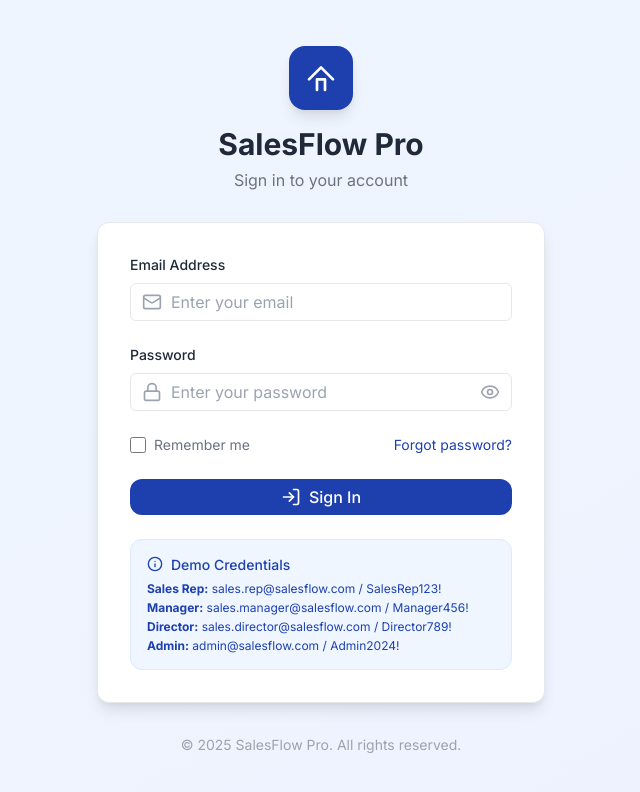
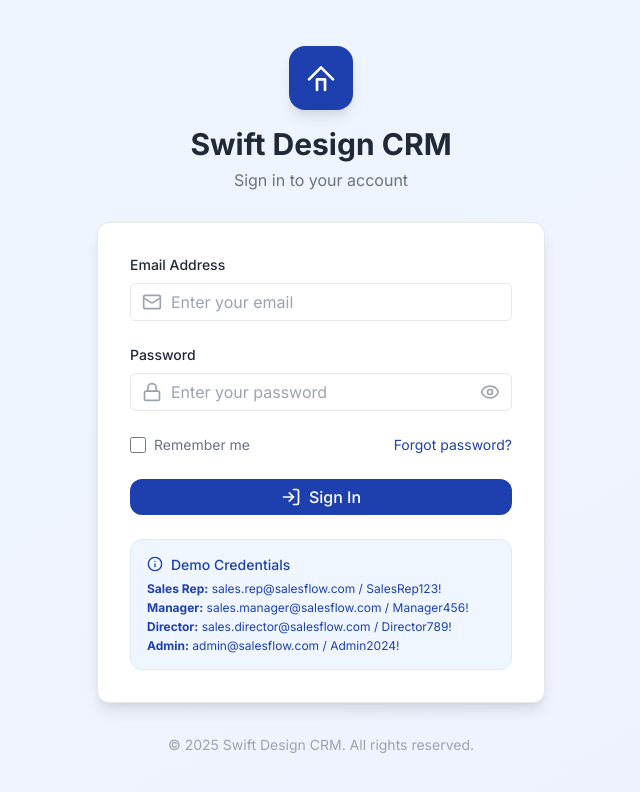
Before and after one commit to CTSham/CRM-Site, a React (Vite) app: page / in a window 1280 px wide. Shown: the top 792 px of the page, without its empty margins (319-959 px from the left). Built offline with nearby package versions, Linux system fonts and the light colour scheme.

Commit message:
Updated files

```diff
--- a/src/pages/activity-timeline/index.jsx
+++ b/src/pages/activity-timeline/index.jsx
@@ -27,7 +27,7 @@ const ActivityTimeline = () => {
       title: 'Follow-up Email Sent',
       description: `Hi Sarah,
 
-Thank you for taking the time to discuss your company's CRM needs yesterday. I wanted to follow up on our conversation about implementing SalesFlow Pro for your sales team.
+Thank you for taking the time to discuss your company's CRM needs yesterday. I wanted to follow up on our conversation about implementing Swift Design CRM for your sales team.
 
 Based on our discussion, I believe our Enterprise package would be the perfect fit for TechCorp's requirements. The advanced pipeline management and custom reporting features you mentioned are core strengths of our platform.
 
@@ -143,7 +143,7 @@ Task details:
 
 Actions taken:
 • Prepared comprehensive pricing comparison with competitors
-• Highlighted SalesFlow Pro's unique value propositions
+• Highlighted Swift Design CRM's unique value propositions
 • Included ROI calculator and implementation timeline
 • Sent via email with read receipt confirmation
 
--- a/src/pages/login/index.jsx
+++ b/src/pages/login/index.jsx
@@ -112,7 +112,7 @@ const Login = () => {
               <path d="M9 21V13H15V21" stroke="white" strokeWidth="2" strokeLinecap="round" strokeLinejoin="round"/>
             </svg>
           </div>
-          <h1 className="text-3xl font-bold text-text-primary font-heading mb-2">SalesFlow Pro</h1>
+          <h1 className="text-3xl font-bold text-text-primary font-heading mb-2">Swift Design CRM</h1>
           <p className="text-text-secondary">Sign in to your account</p>
         </div>
 
@@ -260,7 +260,7 @@ const Login = () => {
         {/* Footer */}
         <div className="text-center mt-8">
           <p className="text-sm text-text-tertiary">
-            © {new Date().getFullYear()} SalesFlow Pro. All rights reserved.
+            © {new Date().getFullYear()} Swift Design CRM. All rights reserved.
           </p>
         </div>
       </div>
--- a/src/pages/settings-administration/components/SystemConfiguration.jsx
+++ b/src/pages/settings-administration/components/SystemConfiguration.jsx
@@ -5,7 +5,7 @@ import Icon from '../../../components/AppIcon';
 const SystemConfiguration = () => {
   const [config, setConfig] = useState({
     general: {
-      companyName: 'SalesFlow Pro Inc.',
+  companyName: 'Swift Design CRM Inc.',
       timezone: 'America/New_York',
       dateFormat: 'MM/DD/YYYY',
       currency: 'USD',
```
